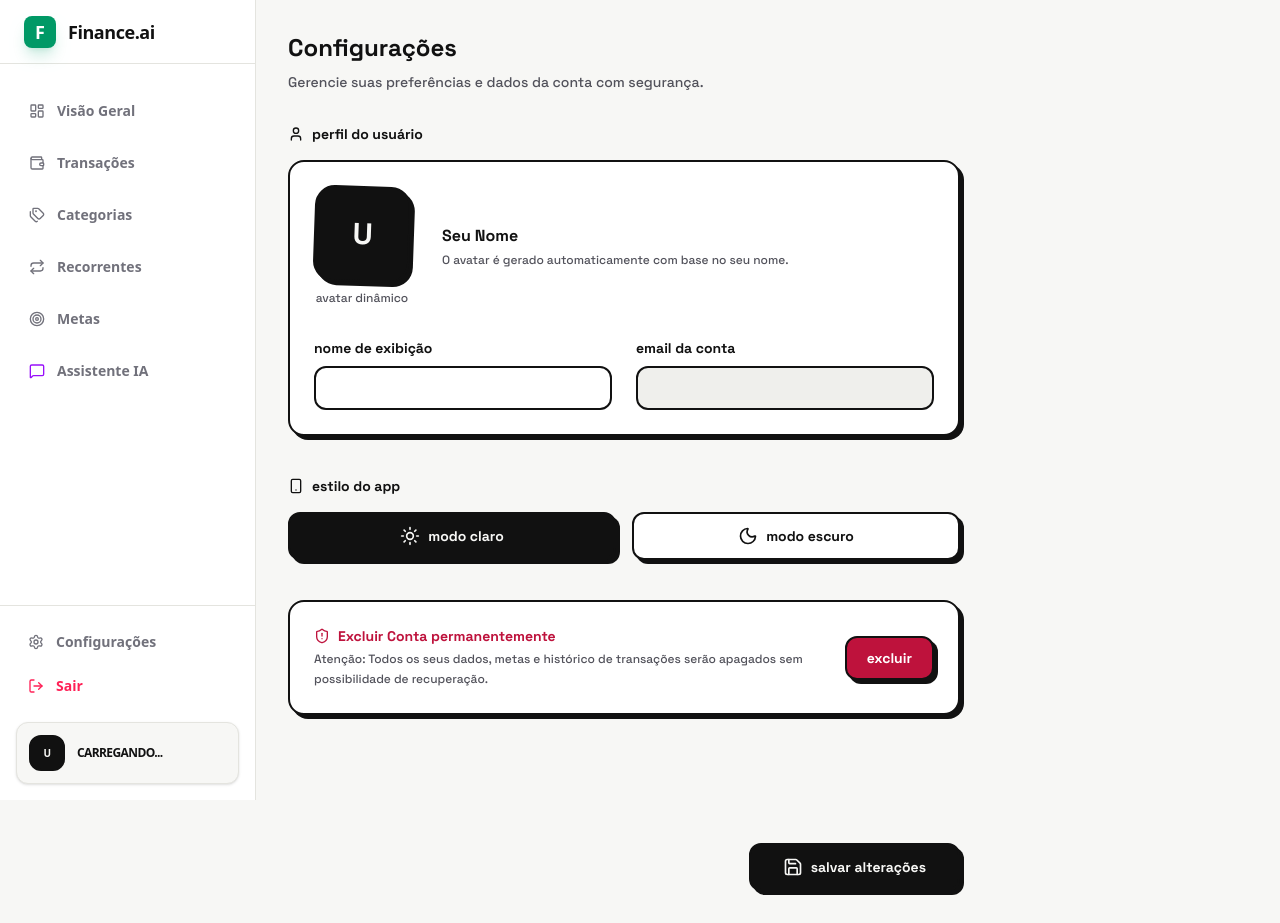
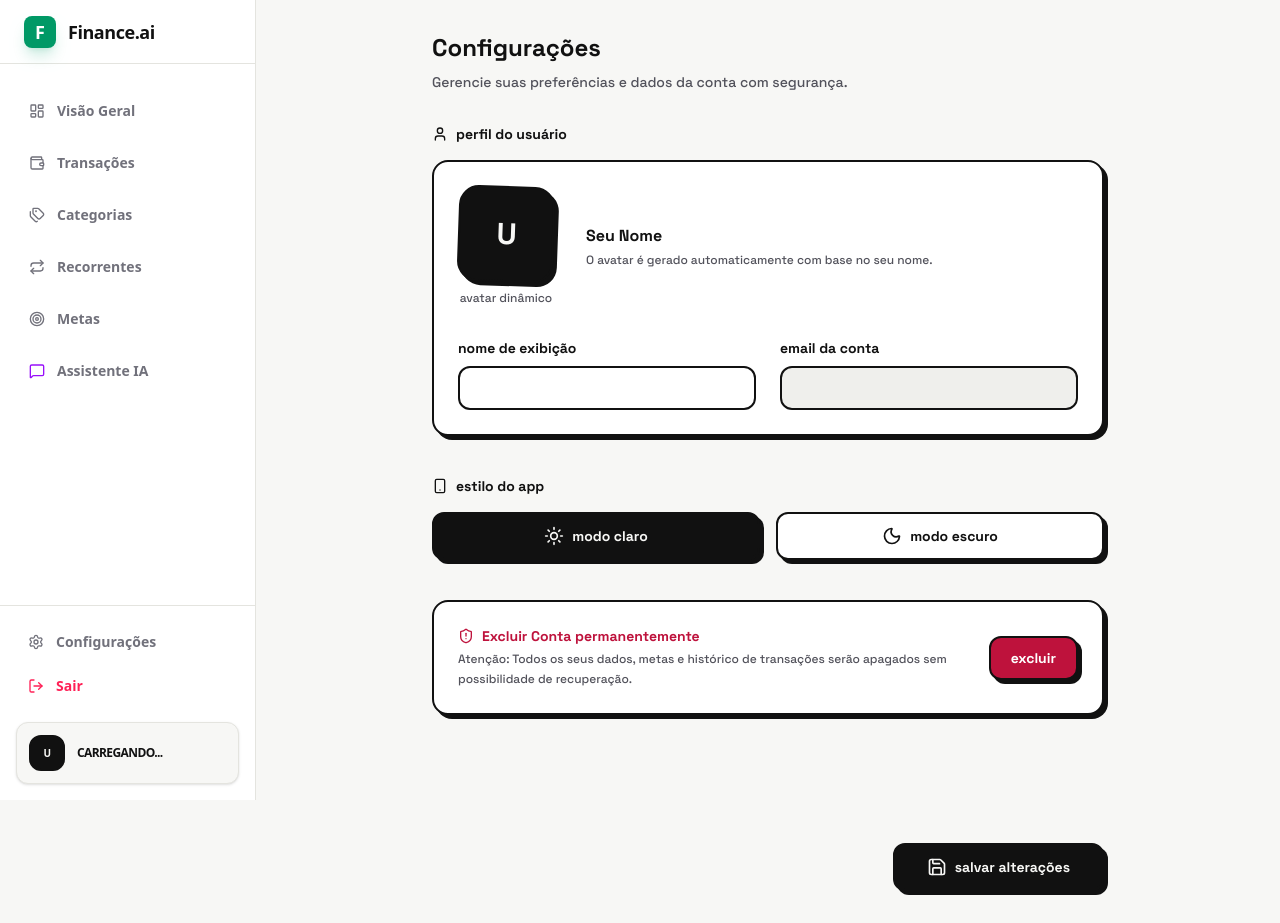
Before and after one commit to ericksantanadasilva/finance-ai, a Next.js app: page /Settings in a window 1280 px wide. Built offline with nearby package versions, Linux system fonts and the light colour scheme; no server answers.

Commit message:
style(configuracoes): centraliza o conteúdo no desktop

```diff
--- a/app/(admin)/Settings/page.tsx
+++ b/app/(admin)/Settings/page.tsx
@@ -59,7 +59,7 @@ export default function SettingsPage() {
 
   return (
     <div className='min-h-screen bg-background text-foreground font-sans p-4 sm:p-8 transition-all duration-300'>
-      <div className='max-w-2xl mx-auto lg:mx-0 pt-10 lg:pt-0'>
+      <div className='max-w-2xl mx-auto pt-10 lg:pt-0'>
         <h1 className='text-xl sm:text-2xl font-bold mb-2'>Configurações</h1>
         <p className='text-muted-foreground text-xs sm:text-sm mb-8 font-medium'>
           Gerencie suas preferências e dados da conta com segurança.
```
